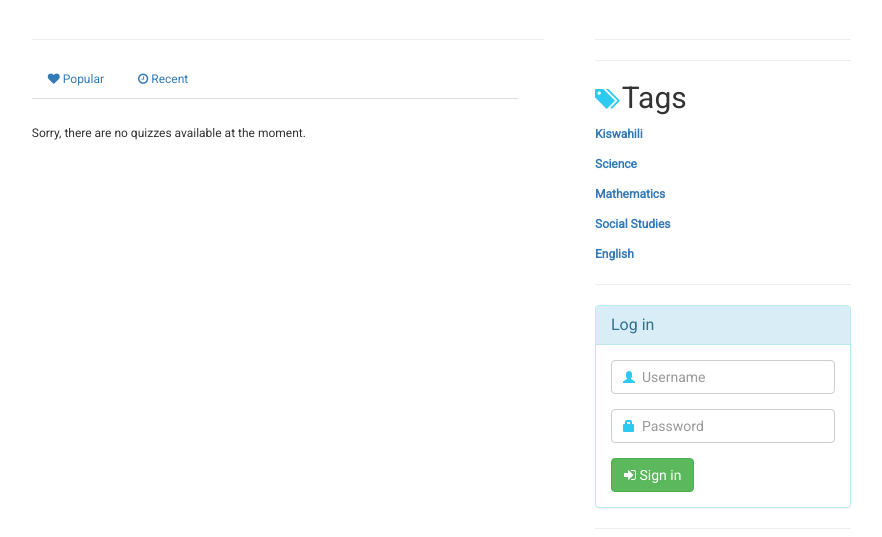
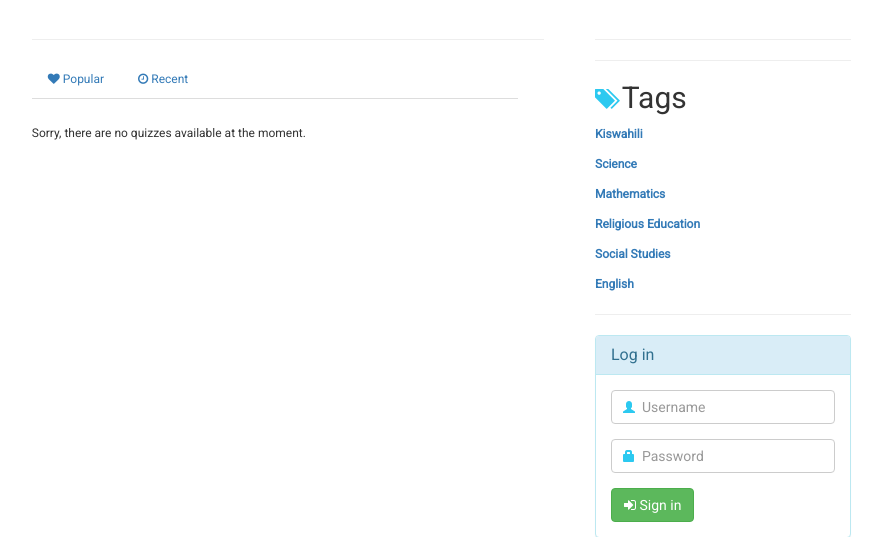
Before and after one commit to KenMutemi/piequiz, a Django app: template piequiz/viridis/templates/viridis/test_list.html in a window 1280 px wide. Shown: the part 51-588 px from the top of the page, without its empty margins (173-1055 px from the left). Run offline with Django 3.2, Linux system fonts and the light colour scheme; the template is opened without the code that fills it, so the values that code supplies are empty; some libraries are stand-ins or nearby versions.

Commit message:
Add religious education tag to home page

```diff
--- a/piequiz/viridis/templates/viridis/test_list.html
+++ b/piequiz/viridis/templates/viridis/test_list.html
@@ -10,6 +10,7 @@ Get multiple-choice KCPE past papers.
 <p><b><a class="tag" href="javascript:void(0);" value="kiswahili">Kiswahili</a></b><p>
 <p><b><a class="tag" href="javascript:void(0);" value="science">Science</a></b></p>
 <p><b><a class="tag" href="javascript:void(0);" value="mathematics">Mathematics</a></b></p>
+<p><b><a class="tag" href="javascript:void(0);" value="religious education">Religious Education</a></b></p>
 <p><b><a class="tag" href="javascript:void(0);" value="social studies">Social Studies</a></b></p>
 <p><b><a class="tag" href="javascript:void(0);" value="english">English</a></b></p>
 {% endblock %}
```
